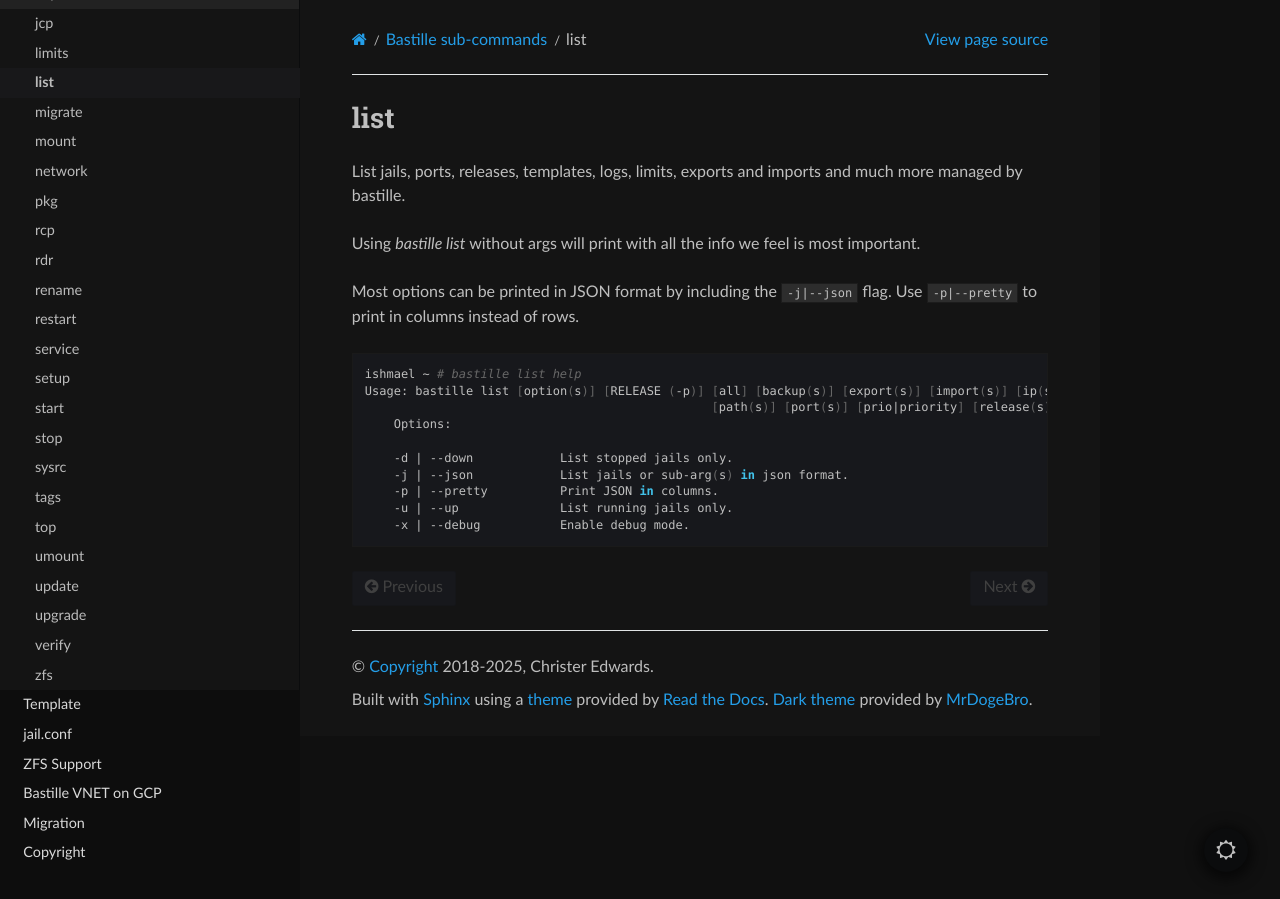
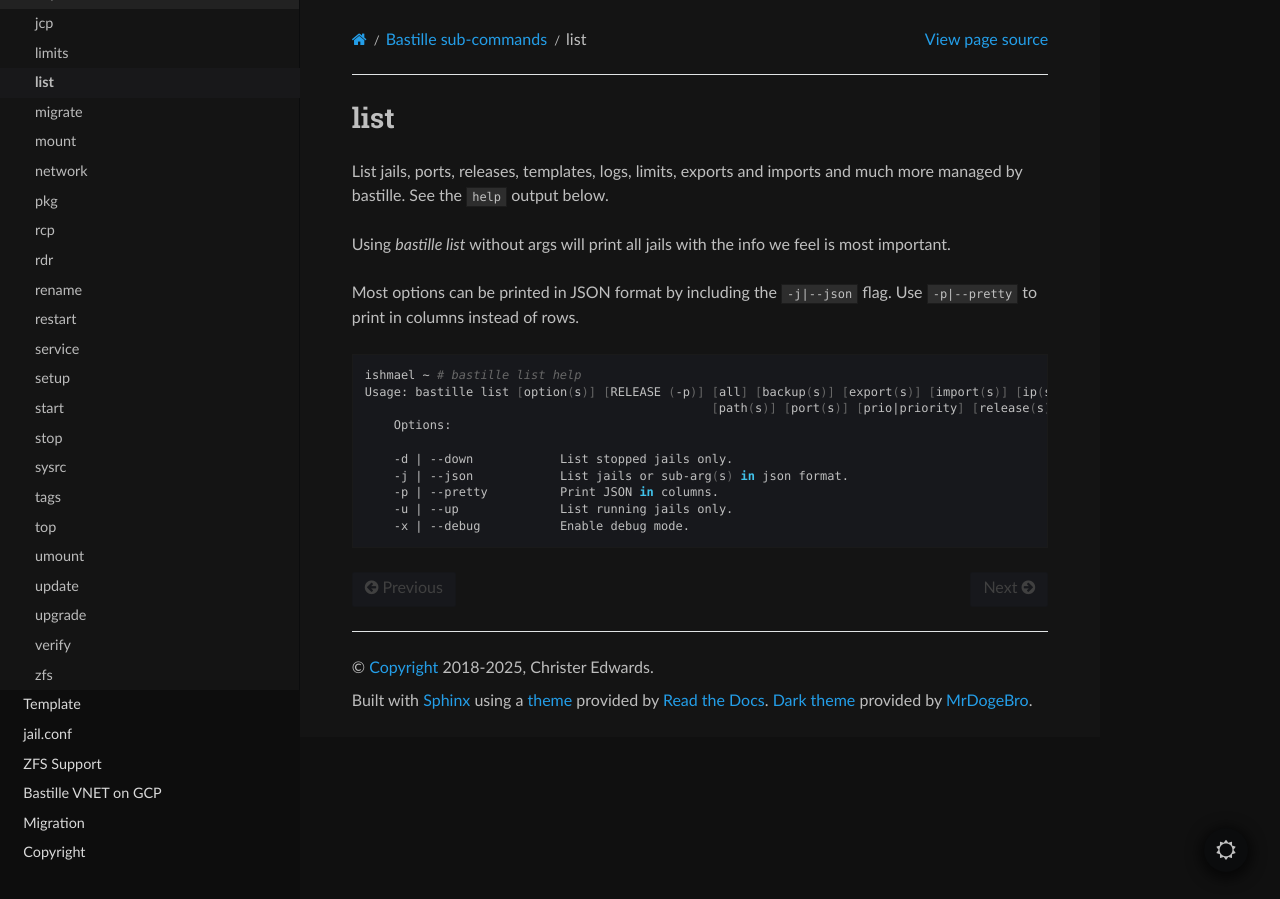
Before and after one commit to BastilleBSD/bastille, a Sphinx documentation site: the page built from docs/chapters/subcommands/list.rst, in a window 1280 px wide. Built offline with Sphinx 7.4.7 and the Read the Docs theme 3.1.0, drawn with Linux system fonts in a browser that asks for light colours.

Commit message:
docs: list: Update help docs

```diff
--- a/docs/chapters/subcommands/list.rst
+++ b/docs/chapters/subcommands/list.rst
@@ -2,9 +2,9 @@ list
 ====
 
 List jails, ports, releases, templates, logs, limits, exports and imports and much more
-managed by bastille.
+managed by bastille. See the ``help`` output below.
 
-Using `bastille list` without args will print with all the info we feel is most important.
+Using `bastille list` without args will print all jails with the info we feel is most important.
 
 Most options can be printed in JSON format by including the ``-j|--json`` flag. Use ``-p|--pretty``
 to print in columns instead of rows.
```
